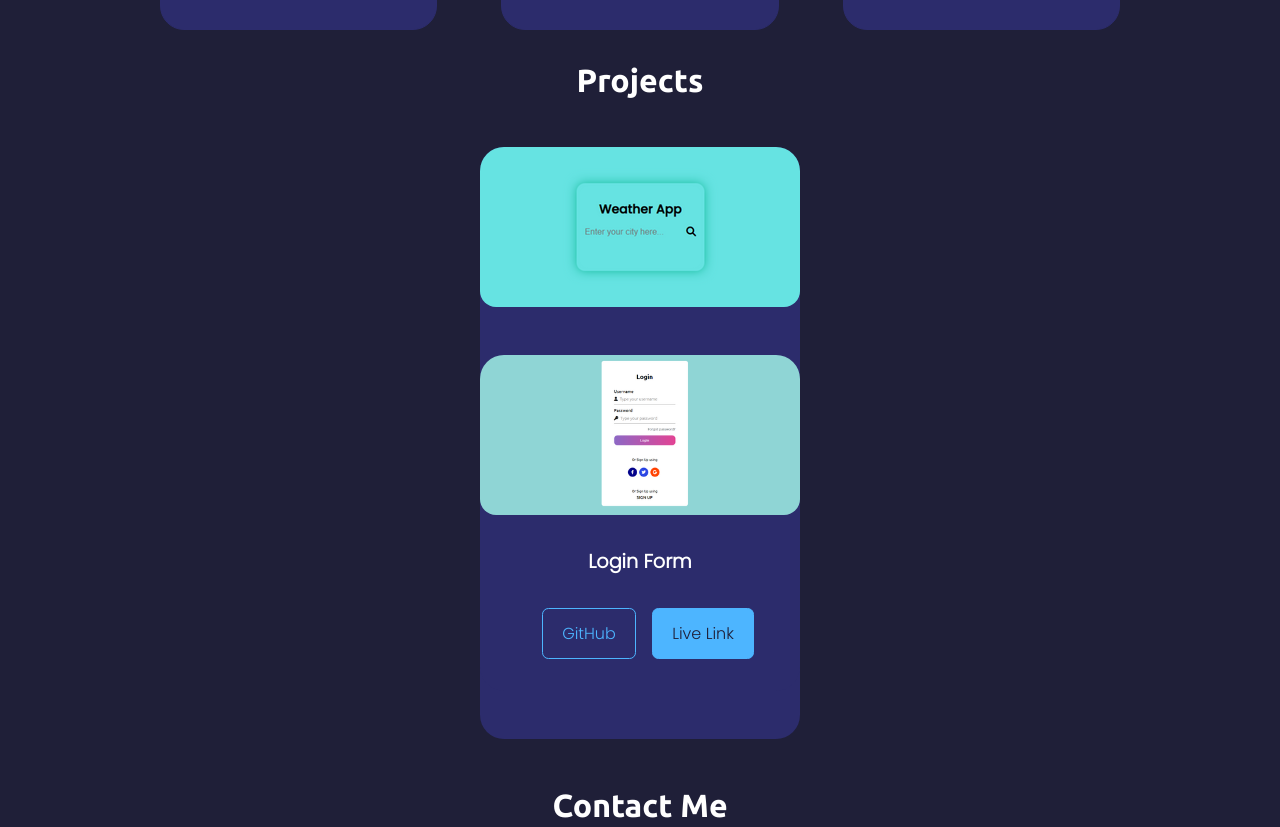
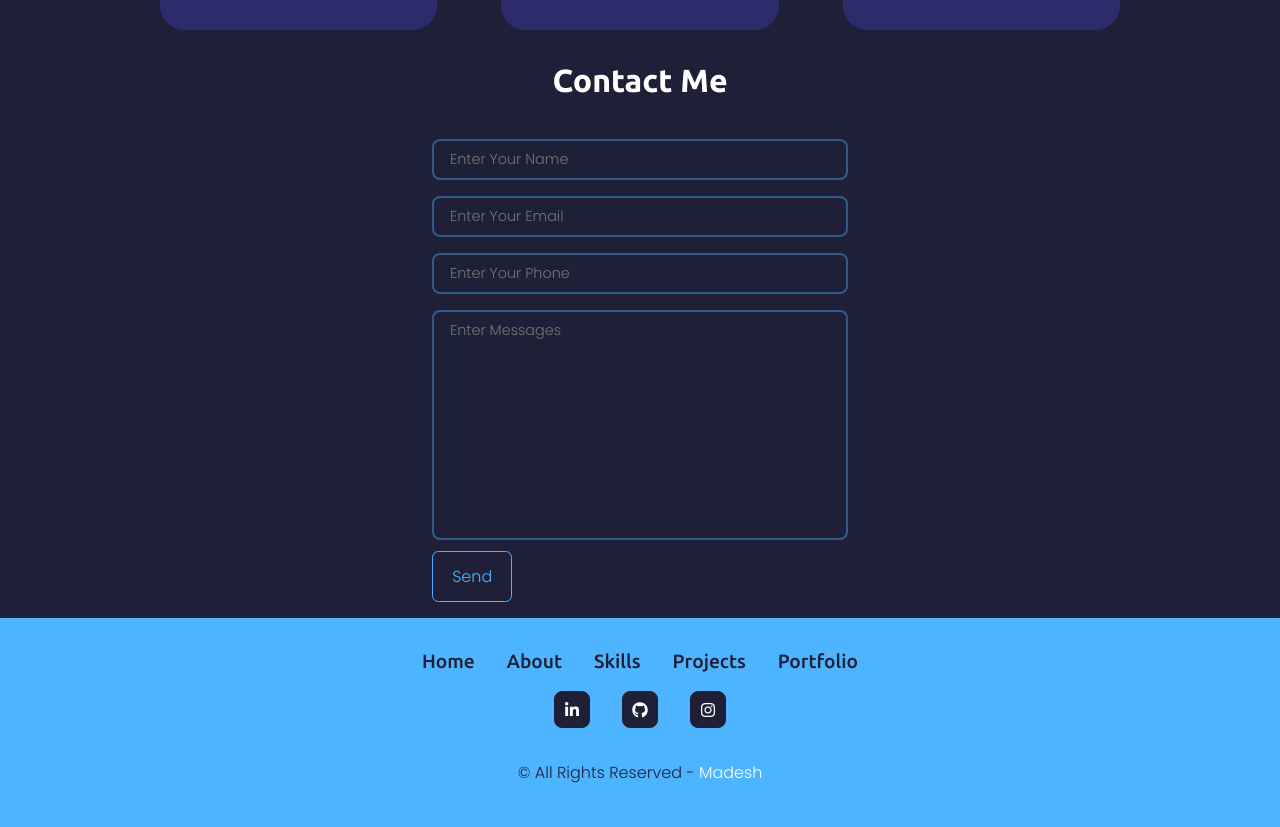
Before and after one commit to madesh664/madesh-portfolio, a plain HTML site: page index.html in a window 1280 px wide. Shown: the part 1937-2764 px from the top of the page. Drawn offline with Linux system fonts and the light colour scheme.

Commit message:
Update index.html

```diff
--- a/index.html
+++ b/index.html
@@ -81,7 +81,7 @@
                         Who is committed to study web development. Mindset to fullfill the life with
                         wonderful memories and knowledge.</p>
                     <a class="btn live poppins" id="hireme"
-                        href="https://in.linkedin.com/in/madesh-waran-r-">Hire Me</a>
+                        href="https://in.linkedin.com/in/madesh-waran-r">Hire Me</a>
                 </div>
             </div>
         </div>
@@ -130,36 +130,10 @@
                     awareness thow managing your social media handles and will to increase customer loyalty.</p>
             </div>
             <div class="test-item flex f-col items-center">
-                <img src="./Images//startup.png" alt="">
+                <img src="https://github.com/madesh664/madesh-portfolio/blob/main/startup.png?raw=true" alt="">
                 <h1 class="t-white poppins">Growth Strategies</h1>
                 <p class="t-white poppins">As a web developer also I will help your brand to grow up . I will provide
                     the growth strategies for your brand. And also help in searching techniques for your brand.</p>
-            </div>
-
-        </div>
-    </section>
-
-    <!-- Projects Section -->
-    <section id="projects">
-        <h1 class=" t-center my-2 t-white f-2">Projects</h1>
-        <div class="projects-container flex s-center">
-            <div class="projects-item flex f-col s-center items-center">
-                <div class="image-container p-one">
-                    <img src="https://github.com/madesh664/madesh-portfolio/blob/main/weatherApp.png?raw=true" alt="">
-                </div>
-            <div class="projects-item flex f-col s-center items-center">
-                <div class="image-container p-three">
-                    <img src="https://github.com/madesh664/madesh-portfolio/blob/main/login.png?raw=true" alt="">
-                </div>
-
-                <h1 class="t-white poppins">Login Form</h1>
-                <p class="t-white poppins"></p>
-                <div class="buttons flex s-around">
-                    <a href="#" target="_blank"
-                        class="btn mx-1 m-top">GitHub</a>
-                    <a href="#" target="_blank" class="btn m-top live">Live
-                        Link</a>
-                </div>
             </div>
 
         </div>
@@ -202,7 +176,7 @@
             <li><a href="#portfolio" class="poppinss">Portfolio</a></li>
         </ul>
         <ul class="flex s-center w-80 font-awesome ">
-            <a href="https://in.linkedin.com/in/madesh-waran-r-" target="_blank">
+            <a href="https://in.linkedin.com/in/madesh-waran-r" target="_blank">
                 <li><i class="fa-brands fa-linkedin-in"></i></li>
             </a>
             <a href="https://github.com/madesh664" target="_blank">
```
